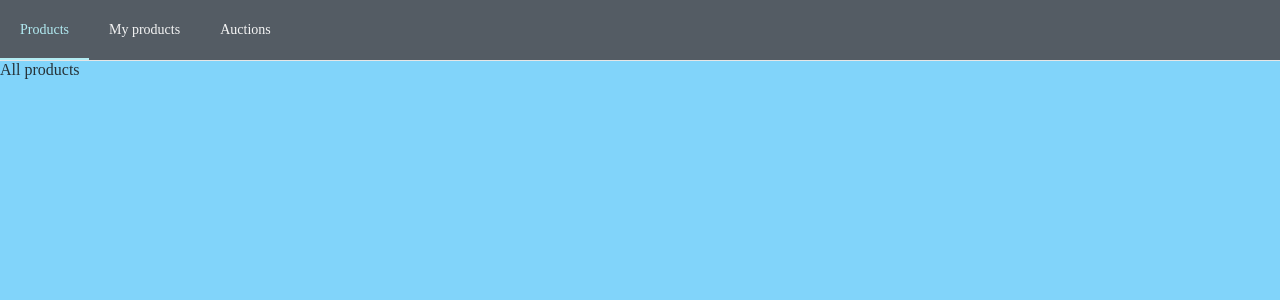
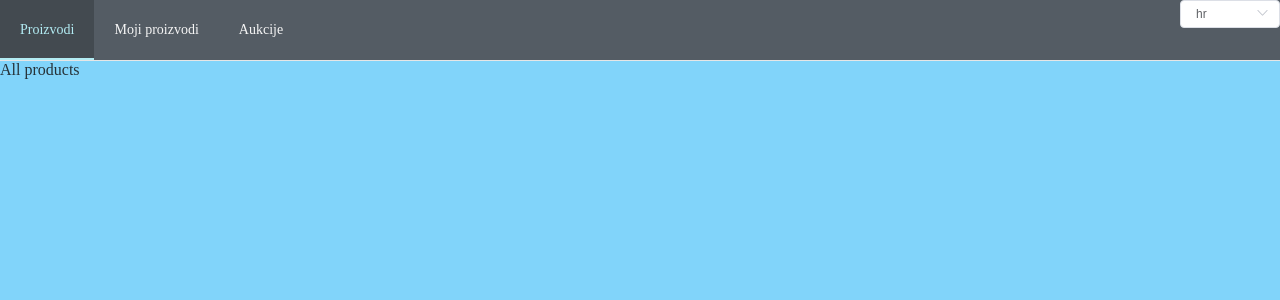
Before and after one commit to DaraKing/vueJS, a Vue app: page / in a window 1280 px wide. Shown: the top 300 px of the page. Built offline with nearby package versions, Linux system fonts and the light colour scheme.

Commit message:
added localization

```diff
--- a/package.json
+++ b/package.json
@@ -6,6 +6,7 @@
     "serve": "vue-cli-service serve",
     "build": "vue-cli-service build",
     "lint": "vue-cli-service lint",
+    "i18n:report": "vue-cli-service i18n:report --src './src/**/*.?(js|vue)' --locales './src/locales/**/*.json'",
     "test:unit": "vue-cli-service test:unit"
   },
   "dependencies": {
@@ -15,10 +16,12 @@
     "register-service-worker": "^1.6.2",
     "vue": "^2.6.10",
     "vue-axios": "^2.1.4",
+    "vue-i18n": "^8.0.0",
     "vue-router": "^3.0.3",
     "vuex": "^3.0.1"
   },
   "devDependencies": {
+    "@kazupon/vue-i18n-loader": "^0.3.0",
     "@vue/cli-plugin-babel": "^3.9.0",
     "@vue/cli-plugin-eslint": "^3.9.0",
     "@vue/cli-plugin-pwa": "^3.9.0",
@@ -33,6 +36,7 @@
     "node-sass": "^4.9.0",
     "sass-loader": "^7.1.0",
     "vue-cli-plugin-element": "^1.0.1",
+    "vue-cli-plugin-i18n": "^0.6.0",
     "vue-template-compiler": "^2.6.10"
   },
   "eslintConfig": {
--- a/src/components/Partials/Header.vue
+++ b/src/components/Partials/Header.vue
@@ -9,21 +9,24 @@
                 default-active="1"
                 active-text-color="#b2ebf2">
             <el-menu-item index="1" :route="{name: 'home'}">
-                Products
+                {{ $t('products') }}
             </el-menu-item>
             <el-menu-item index="2" :route="{name: 'myProducts'}">
-                My products
+                {{ $t('my-products') }}
             </el-menu-item>
             <el-menu-item index="3" :route="{name: 'auctions'}">
-                Auctions
+                {{ $t('auctions') }}
             </el-menu-item>
+            <LocaleChanger></LocaleChanger>
         </el-menu>
     </div>
 </template>
 
 <script>
+import LocaleChanger from './LocaleChanger'
 export default {
   name: 'Header',
+  components: { LocaleChanger },
   data () {
     return {
       activeIndex: '1'
--- /dev/null
+++ b/src/components/Partials/LocaleChanger.vue
@@ -0,0 +1,35 @@
+<template>
+    <div id="locale-changer">
+        <el-select v-model="$i18n.locale" size="mini">
+            <el-option
+                    v-for="(lang, i) in langs"
+                    :key="`Lang${i}`"
+                    :value="lang">
+                {{ lang }}
+            </el-option>
+        </el-select>
+    </div>
+</template>
+
+<script>
+export default {
+  name: 'LocaleChanger',
+  data () {
+    return { langs: ['hr', 'en'] }
+  }
+}
+</script>
+
+<style lang="scss" scoped>
+#locale-changer {
+    width: 100px;
+    float: right;
+    display: flex;
+    align-items: center;
+}
+
+#locale-changer > div {
+    background: transparent;
+    color: #fff;
+}
+</style>
--- /dev/null
+++ b/src/i18n.js
@@ -0,0 +1,23 @@
+import Vue from 'vue'
+import VueI18n from 'vue-i18n'
+
+Vue.use(VueI18n)
+
+function loadLocaleMessages () {
+  const locales = require.context('./locales', true, /[A-Za-z0-9-_,\s]+\.json$/i)
+  const messages = {}
+  locales.keys().forEach(key => {
+    const matched = key.match(/([A-Za-z0-9-_]+)\./i)
+    if (matched && matched.length > 1) {
+      const locale = matched[1]
+      messages[locale] = locales(key)
+    }
+  })
+  return messages
+}
+
+export default new VueI18n({
+  locale: process.env.VUE_APP_I18N_LOCALE || 'en',
+  fallbackLocale: process.env.VUE_APP_I18N_FALLBACK_LOCALE || 'en',
+  messages: loadLocaleMessages()
+})
--- /dev/null
+++ b/src/locales/en.json
@@ -0,0 +1,5 @@
+{
+  "products": "Products",
+  "my-products": "My products",
+  "auctions": "Auctions"
+}
--- /dev/null
+++ b/src/locales/hr.json
@@ -0,0 +1,5 @@
+{
+  "products": "Proizvodi",
+  "my-products": "Moji proizvodi",
+  "auctions": "Aukcije"
+}
--- a/src/main.js
+++ b/src/main.js
@@ -6,6 +6,7 @@ import './registerServiceWorker'
 import './plugins/element.js'
 import axios from 'axios'
 import VueAxios from 'vue-axios'
+import i18n from './i18n'
 
 Vue.use(VueAxios, axios)
 
@@ -14,5 +15,9 @@ Vue.config.productionTip = false
 new Vue({
   router,
   store,
+  i18n,
   render: h => h(App)
 }).$mount('#app')
+
+i18n.locale = 'en'
+i18n.locale = 'hr'
--- /dev/null
+++ b/vue.config.js
@@ -0,0 +1,10 @@
+module.exports = {
+  pluginOptions: {
+    i18n: {
+      locale: 'en',
+      fallbackLocale: 'en',
+      localeDir: 'locales',
+      enableInSFC: true
+    }
+  }
+}
```
Also changed, not shown: 2 other files (tests, documents, lock files or other folders).
